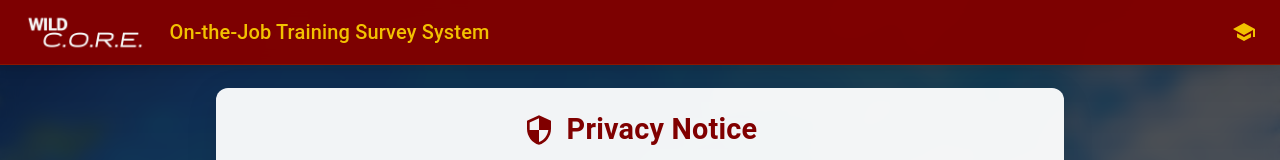
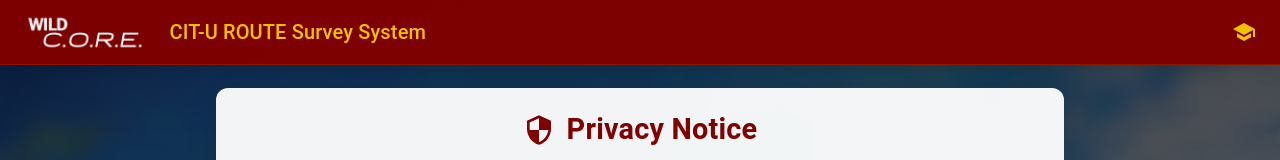
Before and after one commit to Negapatan/wildcoresurvey, a React (Create React App) app: page / in a window 1280 px wide. Shown: the top 160 px of the page. Built offline with nearby package versions, Linux system fonts and the light colour scheme; no server answers; the HTML template or start-up script is replaced by a standard one.

Commit message:
changed index to route instead of core

```diff
--- a/public/index.html
+++ b/public/index.html
@@ -7,7 +7,7 @@
     <meta name="theme-color" content="#000000" />
     <meta
       name="description"
-      content="CIT-U WILDCORE Survey System"
+      content="CIT-U ROUTE Survey System"
     />
     <link rel="apple-touch-icon" href="%PUBLIC_URL%/logo192.png" />
     <!--
@@ -24,7 +24,7 @@
       work correctly both with client-side routing and a non-root public URL.
       Learn how to configure a non-root public URL by running `npm run build`.
     -->
-    <title>CIT-U WILDCORE Survey</title>
+    <title>CIT-U ROUTE Survey</title>
   </head>
   <body>
     <noscript>You need to enable JavaScript to run this app.</noscript>
--- a/src/App.js
+++ b/src/App.js
@@ -118,7 +118,7 @@ function App() {
             <LogoImg src={wordlogo} alt="CIT Logo" />
             {!isMobile && (
               <NavText variant="h6">
-                On-the-Job Training Survey System
+                CIT-U ROUTE Survey System
               </NavText>
             )}
           </LogoContainer>
```
Also changed, not shown: public/manifest.json.
